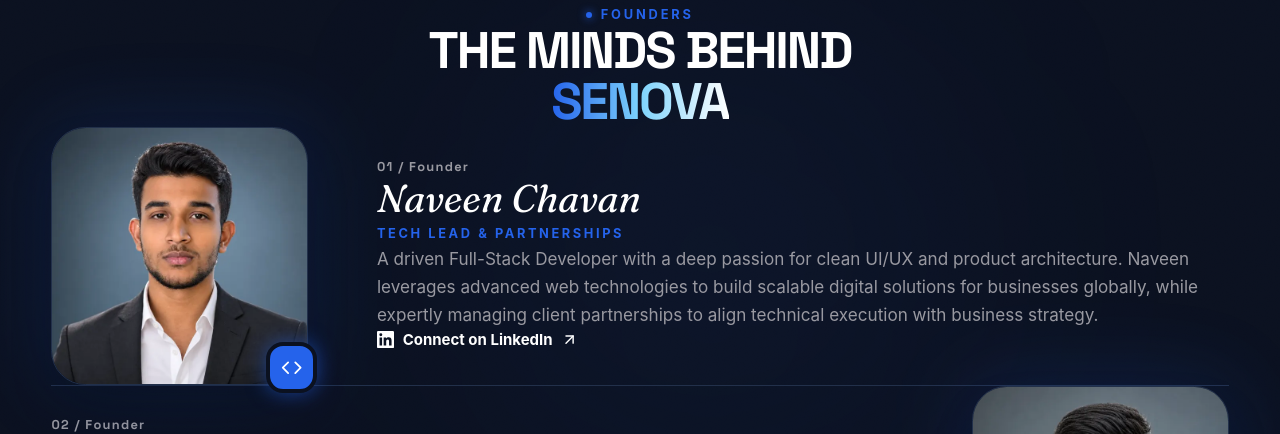
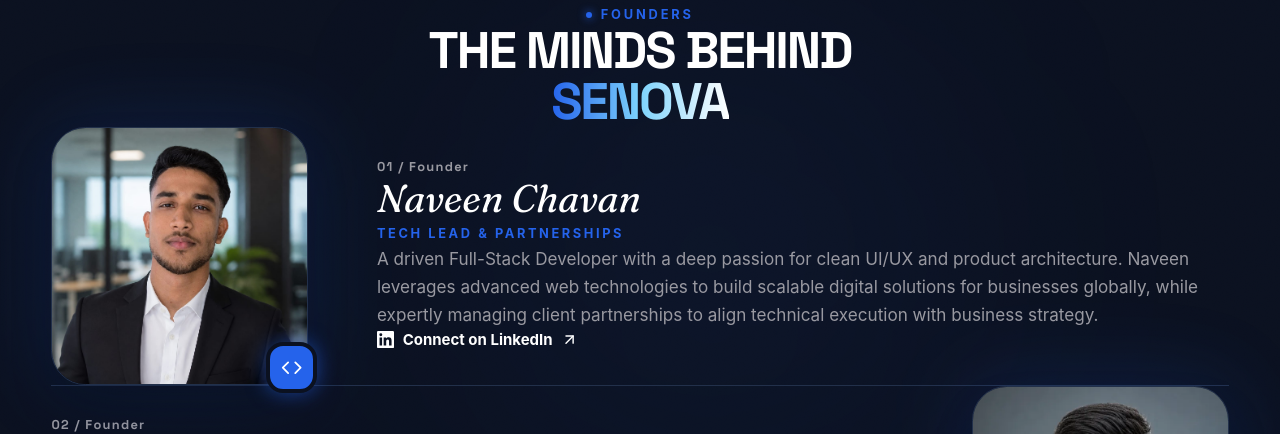
Before and after one commit to NaveenChavan/SENOVA-Digital-Labs, a React (Vite) app: page / in a window 1280 px wide. Shown: the part 2089-2523 px from the top of the page. Built offline with nearby package versions, Linux system fonts and the light colour scheme; no server answers.

Commit message:
naveen peroffile changed

```diff
--- a/src/components/FoundersSection.jsx
+++ b/src/components/FoundersSection.jsx
@@ -16,7 +16,7 @@ const founders = [
     role: "Tech Lead & Partnerships",
     bio: "A driven Full-Stack Developer with a deep passion for clean UI/UX and product architecture. Naveen leverages advanced web technologies to build scalable digital solutions for businesses globally, while expertly managing client partnerships to align technical execution with business strategy.",
     icon: Code,
-    image: "/assets/Naveen.webp",
+    image: "/assets/Naveen.jpeg",
     linkedin: "https://www.linkedin.com/in/naveen-chavan-8852a9368/",
   },
   {
@@ -59,7 +59,9 @@ const FounderRow = ({ founder, index }) => {
       }`}
     >
       {/* Portrait column */}
-      <div className={`flex justify-center ${reversed ? "md:order-2" : "md:order-1"}`}>
+      <div
+        className={`flex justify-center ${reversed ? "md:order-2" : "md:order-1"}`}
+      >
         <div className="group relative w-52 h-52 sm:w-60 sm:h-60">
           <div className="absolute inset-0 rounded-[2rem] bg-[#2563EB]/25 blur-2xl scale-105 opacity-60 group-hover:opacity-90 transition-opacity duration-500" />
           <div className="relative w-full h-full rounded-[2rem] overflow-hidden border border-[#22304A] group-hover:border-[#2563EB]/50 transition-colors duration-500 shadow-2xl">
@@ -89,7 +91,9 @@ const FounderRow = ({ founder, index }) => {
       </div>
 
       {/* Content column */}
-      <div className={`max-w-xl md:max-w-none text-center md:text-left mx-auto md:mx-0 ${reversed ? "md:order-1" : "md:order-2"}`}>
+      <div
+        className={`max-w-xl md:max-w-none text-center md:text-left mx-auto md:mx-0 ${reversed ? "md:order-1" : "md:order-2"}`}
+      >
         <span className="section-index text-[#2563EB] block mb-2">
           {String(index + 1).padStart(2, "0")} / Founder
         </span>
@@ -99,9 +103,7 @@ const FounderRow = ({ founder, index }) => {
         <span className="inline-block text-xs font-bold text-[#2563EB] tracking-[0.2em] uppercase mb-5">
           {founder.role}
         </span>
-        <p className="text-[#9999A1] leading-relaxed mb-6">
-          {founder.bio}
-        </p>
+        <p className="text-[#9999A1] leading-relaxed mb-6">{founder.bio}</p>
         <a
           href={founder.linkedin}
           target="_blank"
@@ -119,7 +121,10 @@ const FounderRow = ({ founder, index }) => {
 
 const FoundersSection = () => {
   return (
-    <section id="founders" className="relative py-20 md:py-28 lg:py-32 3xl:py-36 bg-[#0B1120] overflow-hidden">
+    <section
+      id="founders"
+      className="relative py-20 md:py-28 lg:py-32 3xl:py-36 bg-[#0B1120] overflow-hidden"
+    >
       <div className="noise-overlay" />
       <div className="absolute inset-0 overflow-hidden pointer-events-none">
         <div className="absolute top-0 right-1/4 w-[500px] h-[500px] bg-[#2563EB]/5 rounded-full blur-[130px]" />
```
Also changed, not shown: public/assets/Naveen.jpeg (added).
